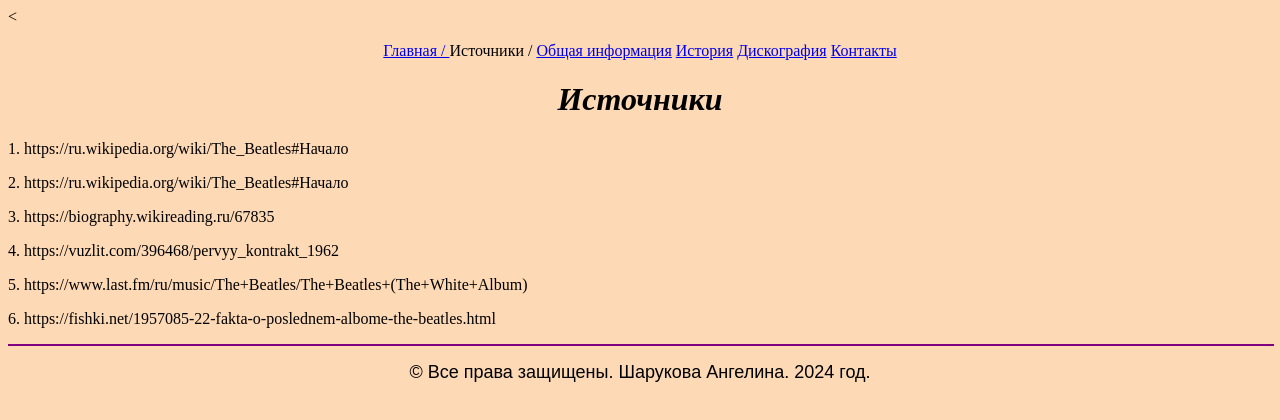
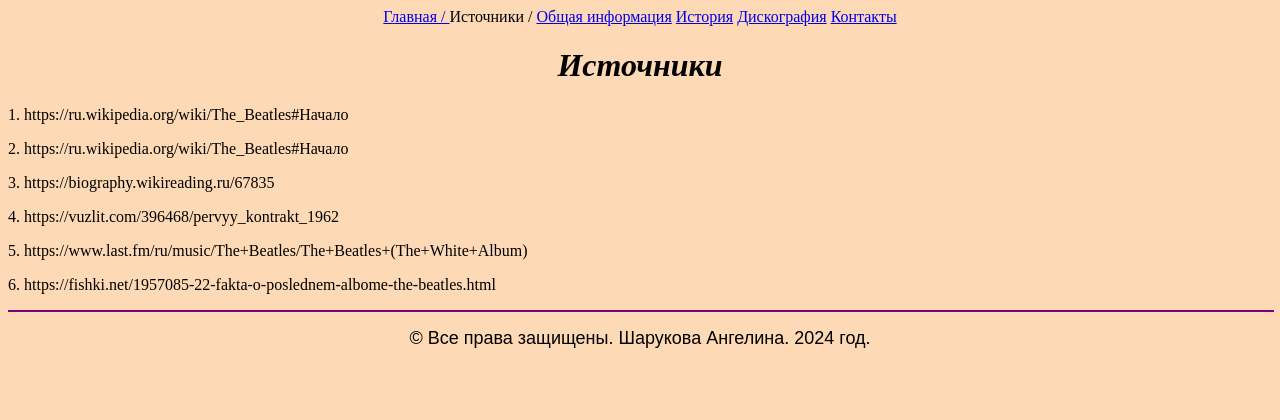
Before and after one commit to angelinasharukova/beatlescool, a plain HTML site: page Links.html in a window 1280 px wide. Drawn offline with Linux system fonts and the light colour scheme.

Commit message:
Add files via upload

```diff
--- a/Links.html
+++ b/Links.html
@@ -1,6 +1,6 @@
 <html><head>
 		<title> Источники </title>
-		</head><<body bgcolor="#FDD9B5">
+		</head><body bgcolor="#FDD9B5">
 	<p align="center">
 	   <a href="index.html">Главная / </a>
 	   Источники /
```
